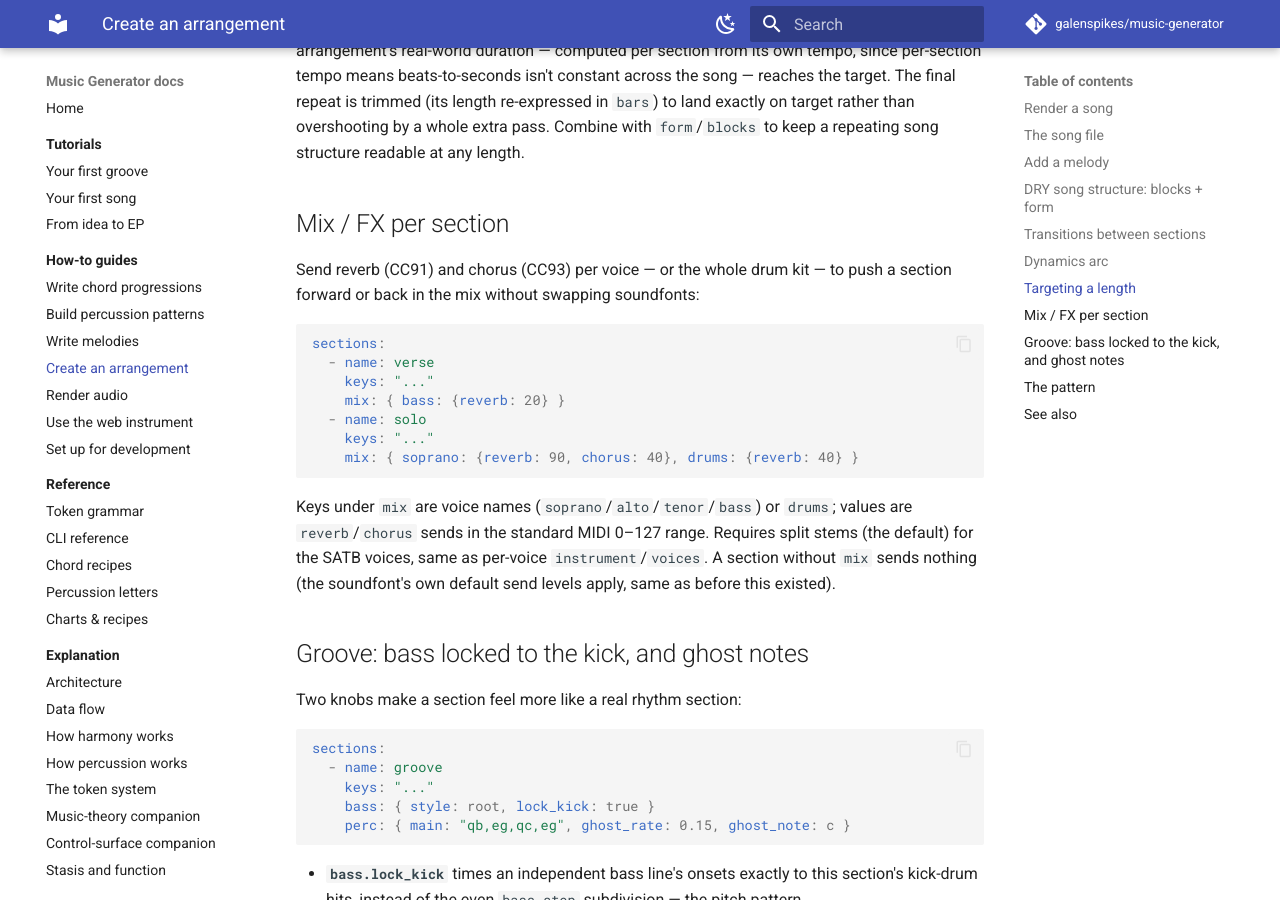
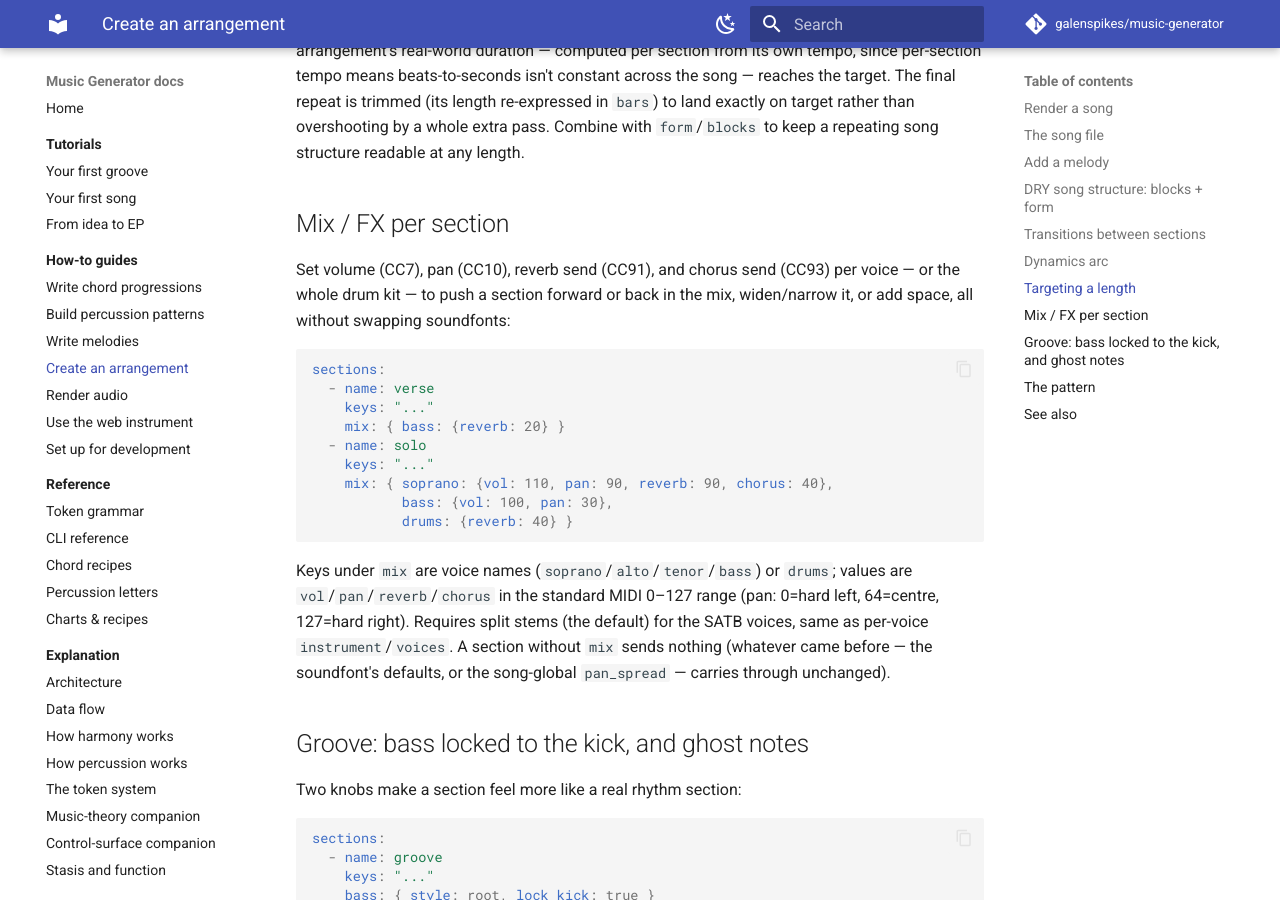
Before and after one commit to galenspikes/music-generator, an MkDocs documentation site: the page built from docs/how-to/create-an-arrangement.md, in a window 1280 px wide and 900 px high, scrolled down 3673 px. Built offline with MkDocs 1.6.1 and Material for MkDocs 9.7.7, drawn with Linux system fonts in a browser that asks for light colours; comment, search, counter and statistics services are not loaded.

Commit message:
Thread 4a: explicit per-section pan/vol in mix
mix.vol (CC7) and mix.pan (CC10) join mix.reverb/mix.chorus, reusing the
same per-section "cc" event dispatch built for Thread 4c. Closes out the
last open item under Thread 4a (pan/volume).

````diff
--- a/docs/how-to/create-an-arrangement.md
+++ b/docs/how-to/create-an-arrangement.md
@@ -184,8 +184,9 @@ a repeating song structure readable at any length.
 
 ## Mix / FX per section
 
-Send reverb (CC91) and chorus (CC93) per voice — or the whole drum kit — to
-push a section forward or back in the mix without swapping soundfonts:
+Set volume (CC7), pan (CC10), reverb send (CC91), and chorus send (CC93) per
+voice — or the whole drum kit — to push a section forward or back in the mix,
+widen/narrow it, or add space, all without swapping soundfonts:
 
 ```yaml
 sections:
@@ -194,14 +195,18 @@ sections:
     mix: { bass: {reverb: 20} }
   - name: solo
     keys: "..."
-    mix: { soprano: {reverb: 90, chorus: 40}, drums: {reverb: 40} }
+    mix: { soprano: {vol: 110, pan: 90, reverb: 90, chorus: 40},
+           bass: {vol: 100, pan: 30},
+           drums: {reverb: 40} }
 ```
 
 Keys under `mix` are voice names (`soprano`/`alto`/`tenor`/`bass`) or
-`drums`; values are `reverb`/`chorus` sends in the standard MIDI 0–127
-range. Requires split stems (the default) for the SATB voices, same as
-per-voice `instrument`/`voices`. A section without `mix` sends nothing (the
-soundfont's own default send levels apply, same as before this existed).
+`drums`; values are `vol`/`pan`/`reverb`/`chorus` in the standard MIDI 0–127
+range (pan: 0=hard left, 64=centre, 127=hard right). Requires split stems
+(the default) for the SATB voices, same as per-voice `instrument`/`voices`.
+A section without `mix` sends nothing (whatever came before — the
+soundfont's defaults, or the song-global `pan_spread` — carries through
+unchanged).
 
 ## Groove: bass locked to the kick, and ghost notes
 
````
Also changed, not shown: arrangement.py (+7 -6 lines), docs/design-notes/roadmap-phase2.md (+11 -8 lines), 1 other file.
